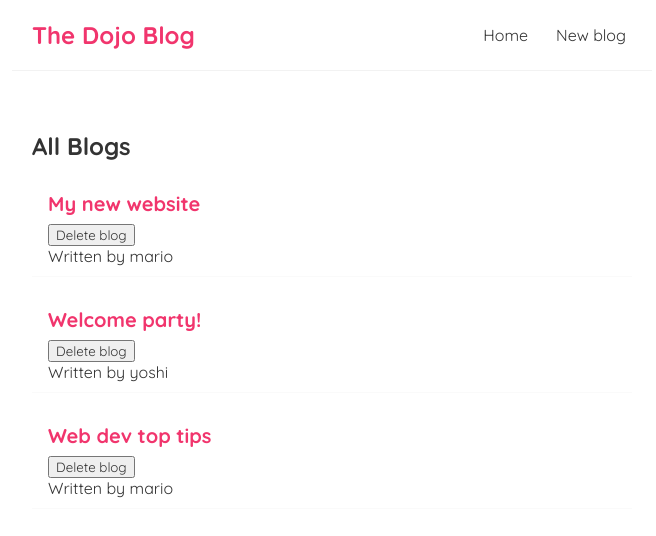
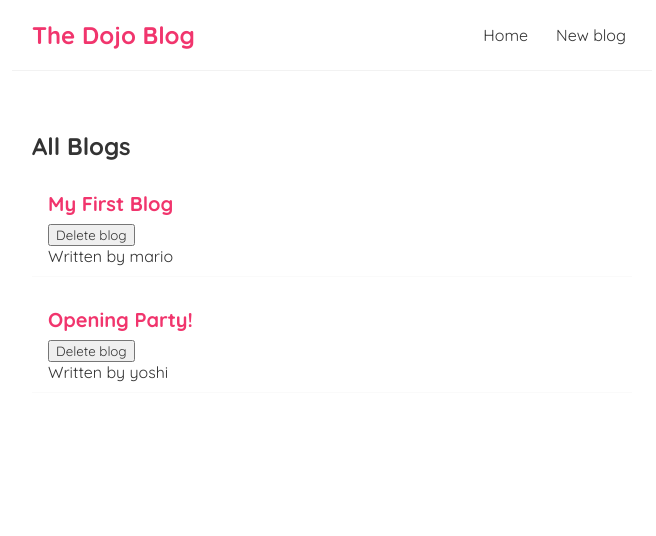
Before and after one commit to Philippe35507/Netninja-dojoblog, a React (Vite) app: page / in a window 1280 px wide. Shown: the top 536 px of the page, without its empty margins (308-964 px from the left). Built offline with nearby package versions, Linux system fonts and the light colour scheme; data requests are answered from the project's data file.

Commit message:
Fetching Data with useEffect

```diff
--- a/src/Home.jsx
+++ b/src/Home.jsx
@@ -2,16 +2,7 @@ import { useState, useEffect } from "react";
 import BlogList from "./BlogList";
 
 const Home = () => {
-  const [blogs, setBlogs] = useState([
-    { title: "My new website", body: "lorem ipsum...", author: "mario", id: 1 },
-    { title: "Welcome party!", body: "lorem ipsum...", author: "yoshi", id: 2 },
-    {
-      title: "Web dev top tips",
-      body: "lorem ipsum...",
-      author: "mario",
-      id: 3,
-    },
-  ]);
+  const [blogs, setBlogs] = useState(null);
 
   const handleDelete = (id) => {
     const newBlogs = blogs.filter((blog) => blog.id !== id);
@@ -19,12 +10,21 @@ const Home = () => {
   };
 
   useEffect(() => {
-    console.log("useEffect ran");
+    fetch("http://localhost:8000/blogs")
+      .then((res) => {
+        return res.json();
+      })
+      .then((data) => {
+        console.log(data);
+        setBlogs(data);
+      });
   }, []);
 
   return (
     <div className="home">
-      <BlogList blogs={blogs} title="All Blogs" handleDelete={handleDelete} />
+      {blogs && (
+        <BlogList blogs={blogs} title="All Blogs" handleDelete={handleDelete} />
+      )}
     </div>
   );
 };
```
